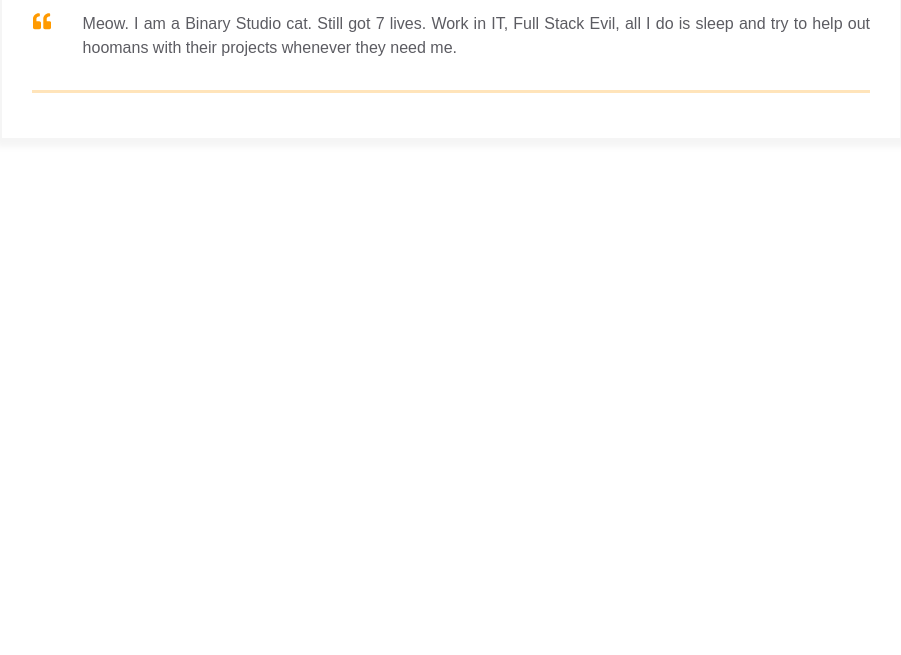
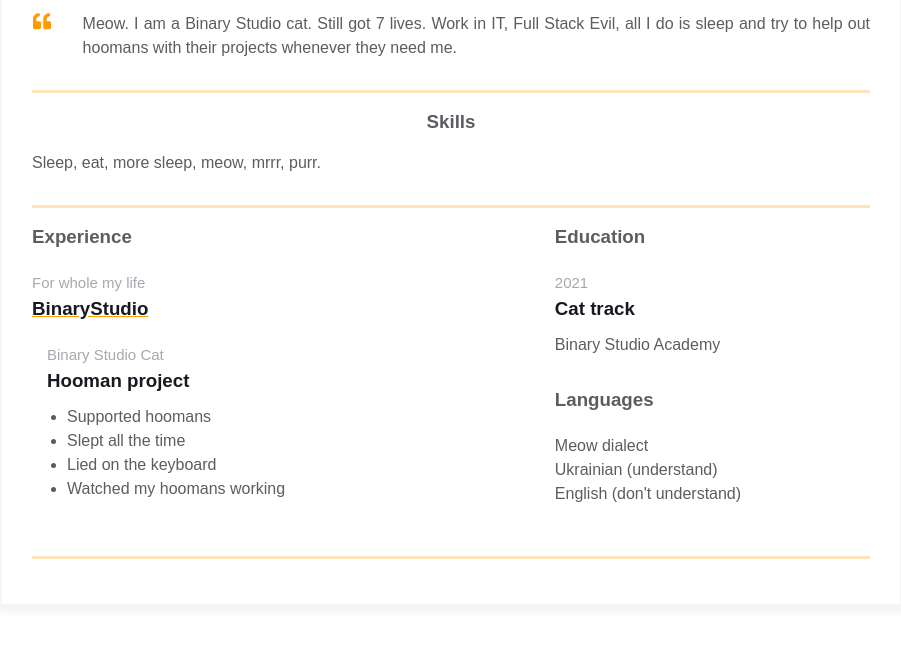
Before and after one commit to Ravan002/homepage, a plain HTML site: page index.html in a window 1280 px wide. Shown: the part 338-993 px from the top of the page, without its empty margins (189-1090 px from the left). Before the commit the page ends 800 px from the top, so only its background shows below. Drawn offline with Linux system fonts and the light colour scheme.

Commit message:
Added secondary content

```diff
--- a/index.html
+++ b/index.html
@@ -26,6 +26,12 @@
                         </div>
                         <span>Lviv, Ukraine</span>
                     </a>
+                </div>
+                <div class="contact-info__block contact-info__block--center">
+                  <img class="contact-info__avatar" src="assets/avatar.png" alt="Avatar">
+                </div>
+
+                <div class="contact-info__block">
                     <a href="https://ua.linkedin.com/company/binary-studio_241166" rel="author" class="contact-info__item">
                         <div class="contact-info__item-icon-wrapper">
                           <svg class="contact-info__item-icon" xmlns="http://www.w3.org/2000/svg" viewBox="0 0 448 512">
@@ -37,12 +43,6 @@
                         <span>binary-studio</span>
                     </a>
                 </div>
-
-                <div class="contact-info__block contact-info__block--center">
-                  <img class="contact-info__avatar" src="assets/avatar.png" alt="Avatar">
-                </div>
-
-                <div class="contact-info__block"></div>
               </div>
             </div>
           </div>
@@ -64,6 +64,68 @@
               </div>
             </div>
           </div>
+          <div class="container">
+            <div class="resume__block">
+              <div class="skills">
+                <h3 class="skills__header">Skills</h3>
+                <p class="skills__text">Sleep, eat, more sleep, meow, mrrr, purr. </p>
+              </div>
+            </div>
+          </div>
+          <div class="container">
+            <div class="resume__block">
+              <div class="main-info fh">
+
+                <div class="experiences">
+                    <div class="experiences">
+                        <h3 class="experiences__header">Experience</h3>
+                        <div class="experiences__company">
+                          <div class="experiences__company-header">
+                            <span class="experiences__company-header-durability">For whole my life</span>
+                            <h3 class="experiences__company-header-name">BinaryStudio</h3>
+                          </div>
+
+                          <div class="experiences__company-project">
+                            <span class="experiences__company-project-role">Binary Studio Cat</span>
+                            <h3 class="experiences__company-project-name">Hooman project</h3>
+                            <ul class="experiences__company-project-responsibilities">
+                              <li>Supported hoomans</li>
+                              <li>Slept all the time</li>
+                              <li>Lied on the keyboard</li>
+                              <li>Watched my hoomans working</li>
+                            </ul>
+                          </div>
+                        </div>
+                      </div>
+                </div>
+                <div class="additional-info fv">
+                    <div class="additional-info fv">
+                        <div class="additional-info__education">
+                          <h3 class="additional-info__education-header">Education</h3>
+                          <div class="additional-info__education-university">
+                            <span class="additional-info__education-university-durability">2021</span>
+                            <h3 class="additional-info__education-university-speciality">Cat track</h3>
+                            <p class="additional-info__education-university-name">Binary Studio Academy</p>
+                          </div>
+                        </div>
+
+                        <div class="additional-info__languages">
+                          <h3 class="additional-info__languages-header">Languages</h3>
+                          <p class="additional-info__languages-item">
+                            Meow dialect
+                          </p>
+                          <p class="additional-info__languages-item">
+                            Ukrainian (understand)
+                          </p>
+                          <p class="additional-info__languages-item">
+                            English (don't understand)
+                          </p>
+                        </div>
+                      </div>
+                </div>
+              </div>
+            </div>
+          </div>
         </div>
       </main>
   </body>
```
